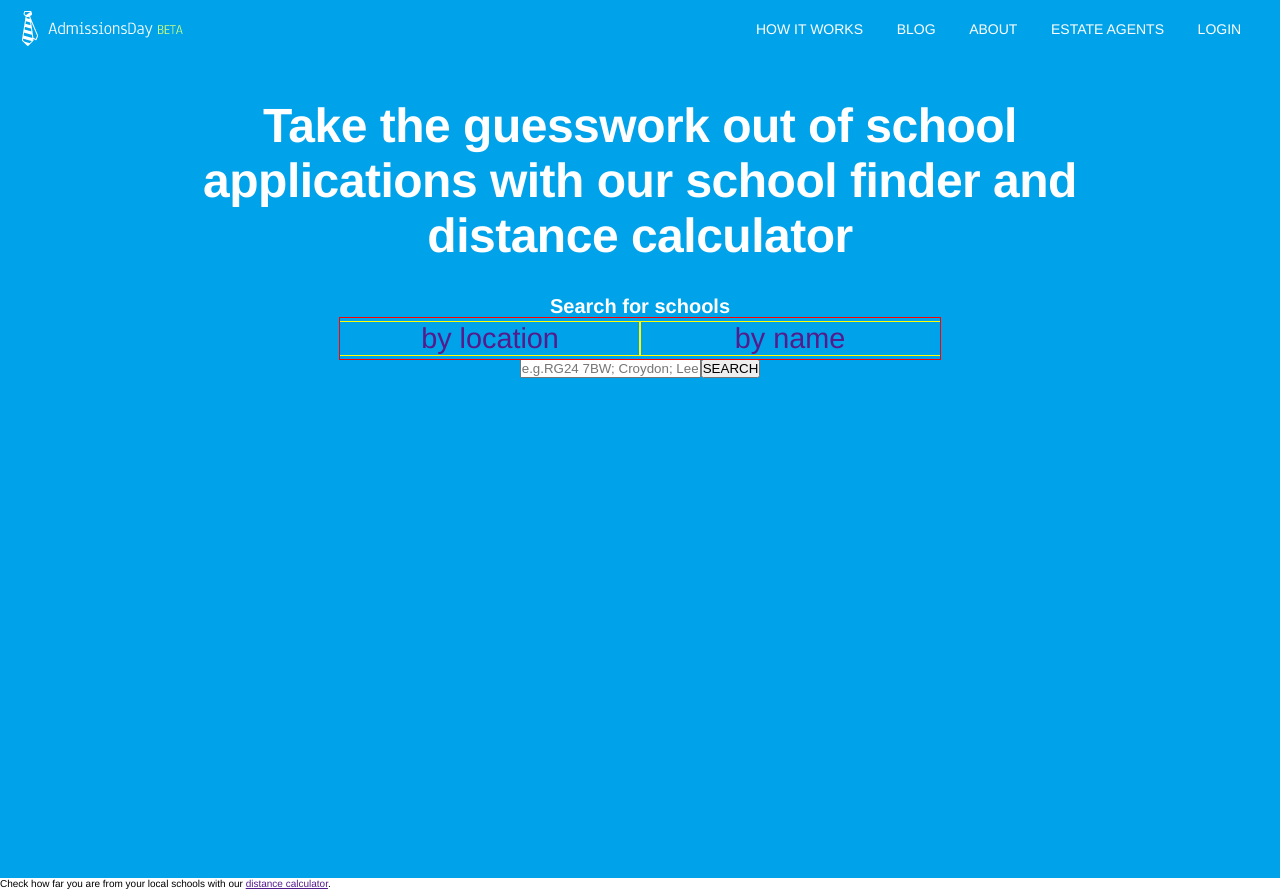
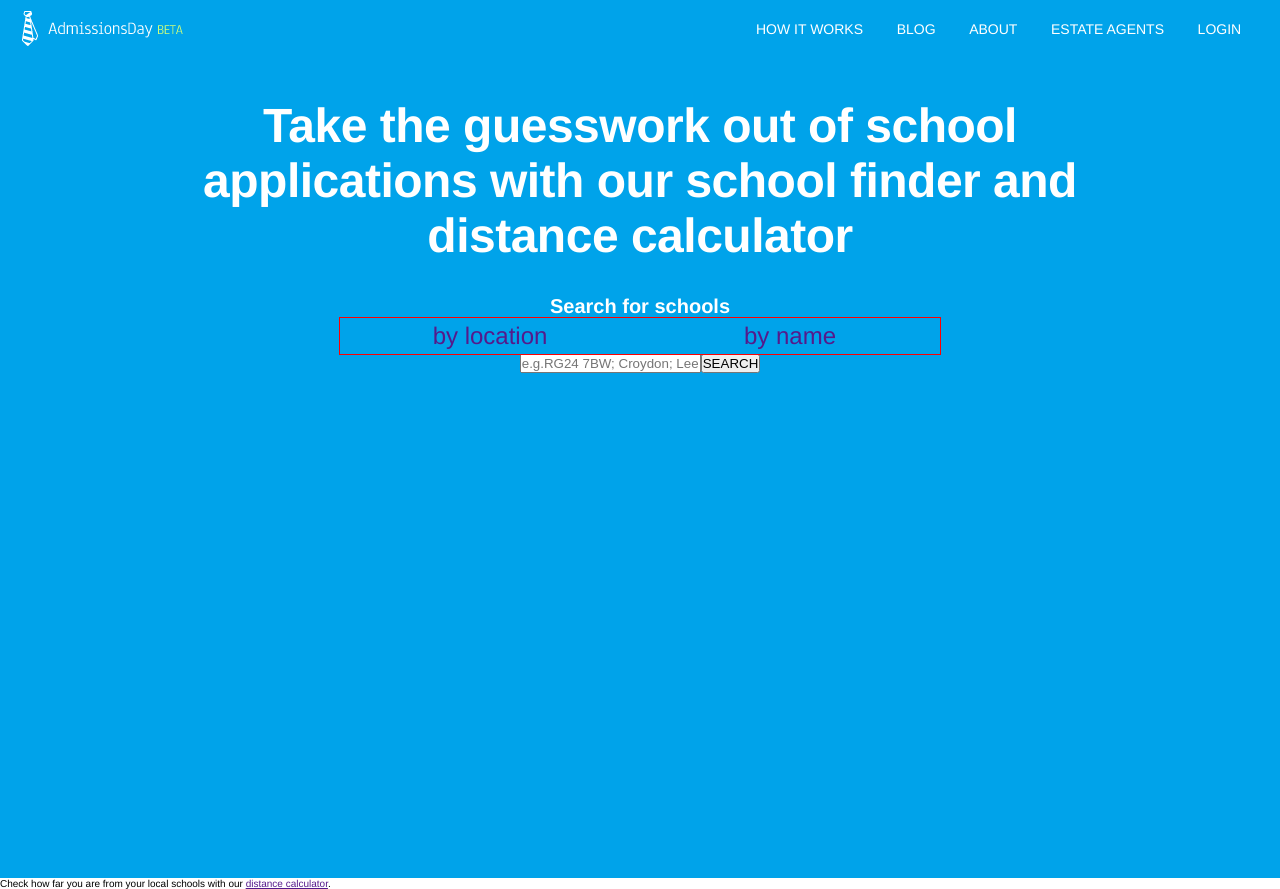
Before and after one commit to TORY-SKY/KITCHENHUB, a React (Vite) app: page / in a window 1280 px wide. Built offline with nearby package versions, Linux system fonts and the light colour scheme; a web font is replaced by a local one.

Commit message:
day 6 of picking react again

```diff
--- a/src/components/CSSFILE/Header.module.css
+++ b/src/components/CSSFILE/Header.module.css
@@ -81,9 +81,8 @@
 }
 .Buttons li{
     list-style-type: none;
-    outline: 1px solid yellow;
     width: 50%;
-    font-size: 1.8rem;
+
 }
 .Buttons li.seletec{
     background: #055679;
@@ -93,5 +92,6 @@
 }
 .Buttons li a{
     text-decoration: none;
+    font-size: 1.5rem;
 
 }
--- a/src/components/Header.tsx
+++ b/src/components/Header.tsx
@@ -1,8 +1,13 @@
-import React from "react";
+import React, { useState } from "react";
 import styles from "./CSSFILE/Header.module.css";
 import logo from "";
 
-const Header = () => {
+const Header: React.FC = () => {
+  interface LisItems {
+    key: string;
+    text: string;
+  }
+  const { state, setState } = useState<HTMLUListElement | null>(null);
   return (
     <>
       <header className={styles.HeaderSec} role="banner">
@@ -50,7 +55,6 @@ const Header = () => {
                 <a href="">by location</a>
               </li>
               <li>
-
                 <a href="" data-type="location">
                   by name
                 </a>
```
